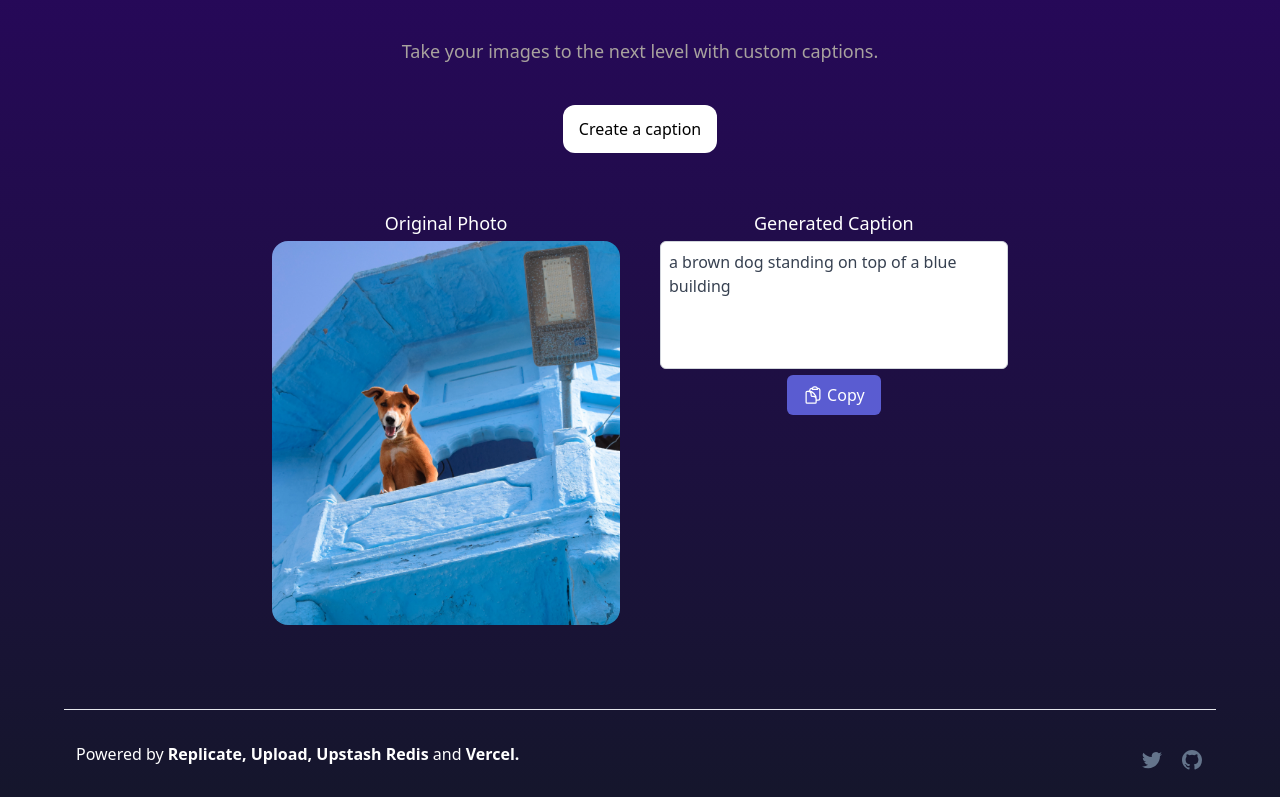
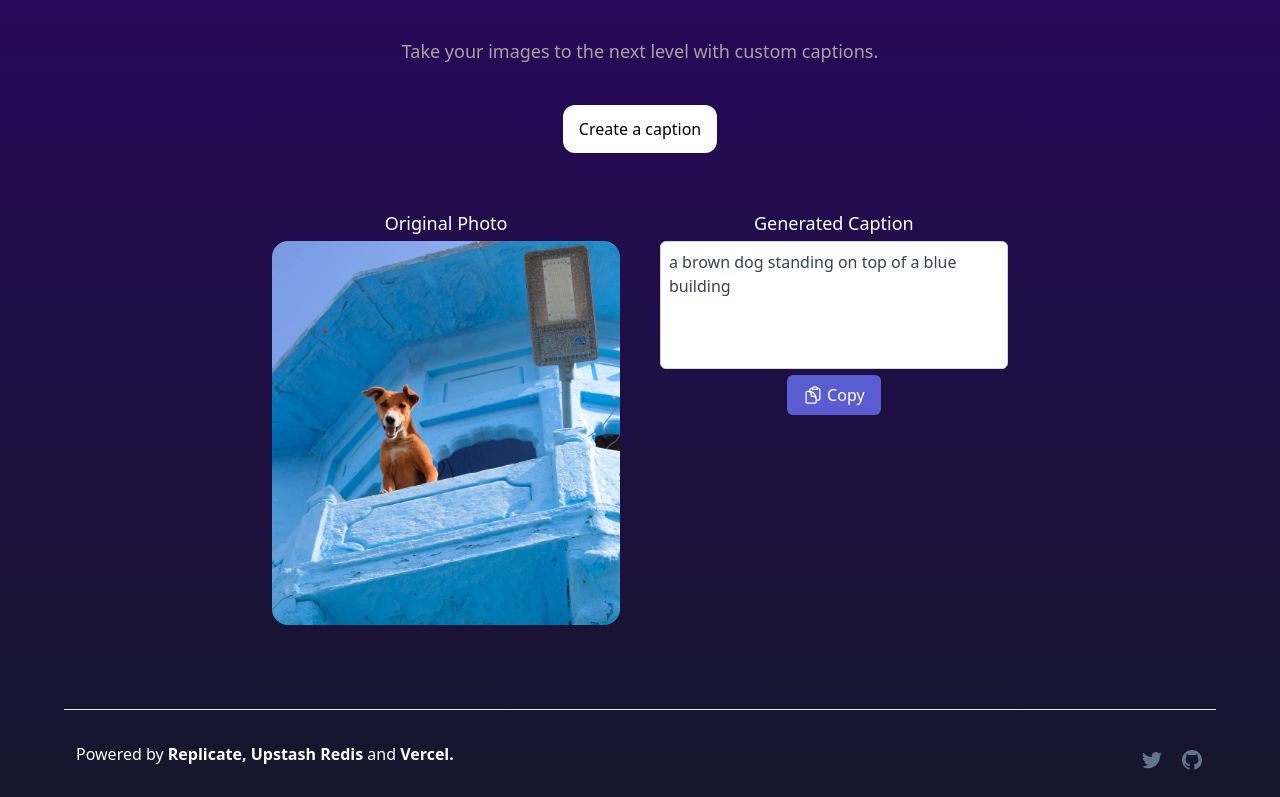
Before and after one commit to hqasmei/captionAI, a Next.js app: page / in a window 1280 px wide. Shown: the part 381-1178 px from the top of the page. Built offline with nearby package versions, Linux system fonts and the light colour scheme.

Commit message:
Updated footer

```diff
--- a/components/Footer.tsx
+++ b/components/Footer.tsx
@@ -12,14 +12,6 @@ export default function Footer() {
           className="font-bold transition hover:text-white/50"
         >
           Replicate,{" "}
-        </a>
-        <a
-          href="https://upload.io"
-          target="_blank"
-          rel="noreferrer"
-          className="font-bold transition hover:text-white/50"
-        >
-          Upload,{" "}
         </a>
         <a
           href="https://upstash.com/"
```
